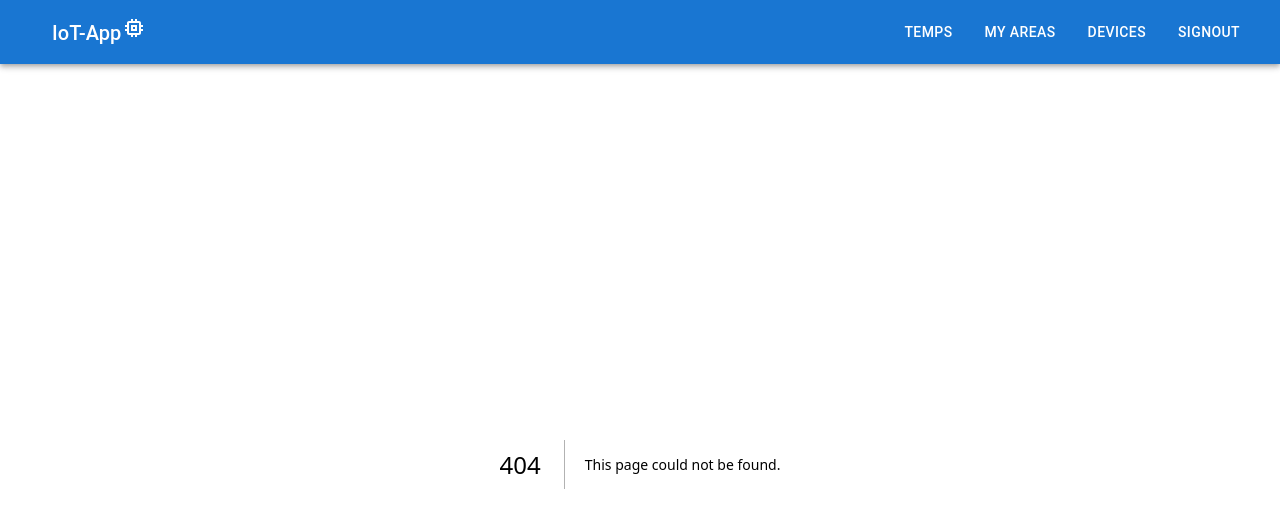
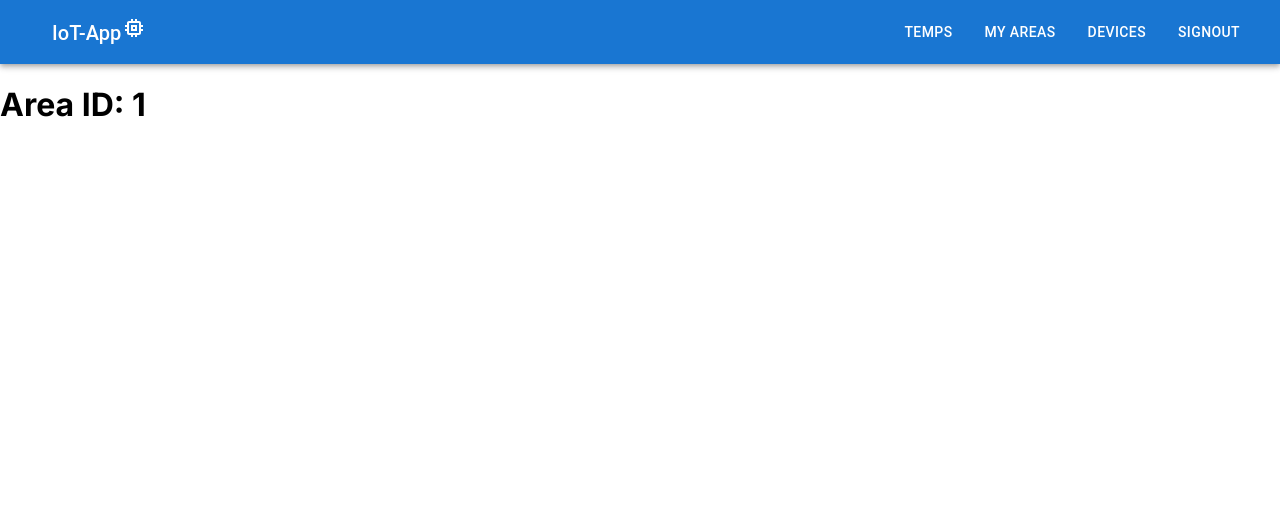
Before and after one commit to LLosTy/iot-project, a Next.js app: page /area/1 in a window 1280 px wide. Before the commit this address had no page. Shown: the top 528 px of the page. Built offline with nearby package versions, Linux system fonts and the light colour scheme.

Commit message:
Made some progress on the visuals of myAreas, stared working on [id]/pages.js

```diff
--- /dev/null
+++ b/app/area/[id]/page.js
@@ -0,0 +1,16 @@
+"use client"// app/area/[id]/page.js
+
+import { useParams } from 'next/navigation';
+
+const AreaPage = () => {
+    const params = useParams();
+    const { id } = params;
+
+    return (
+        <div>
+            <h1>Area ID: {id}</h1>
+        </div>
+    );
+};
+
+export default AreaPage;
```
Also changed, not shown: _components/AreaItem.jsx (+24 -7 lines).
